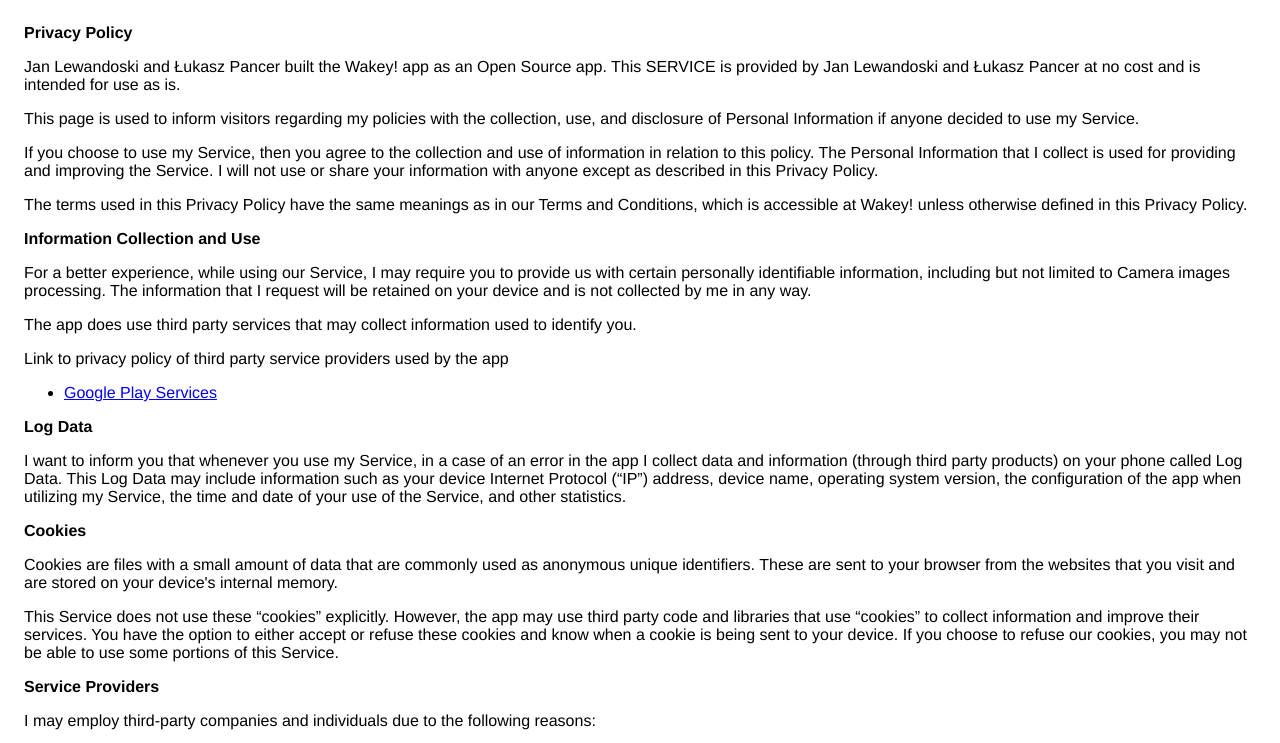
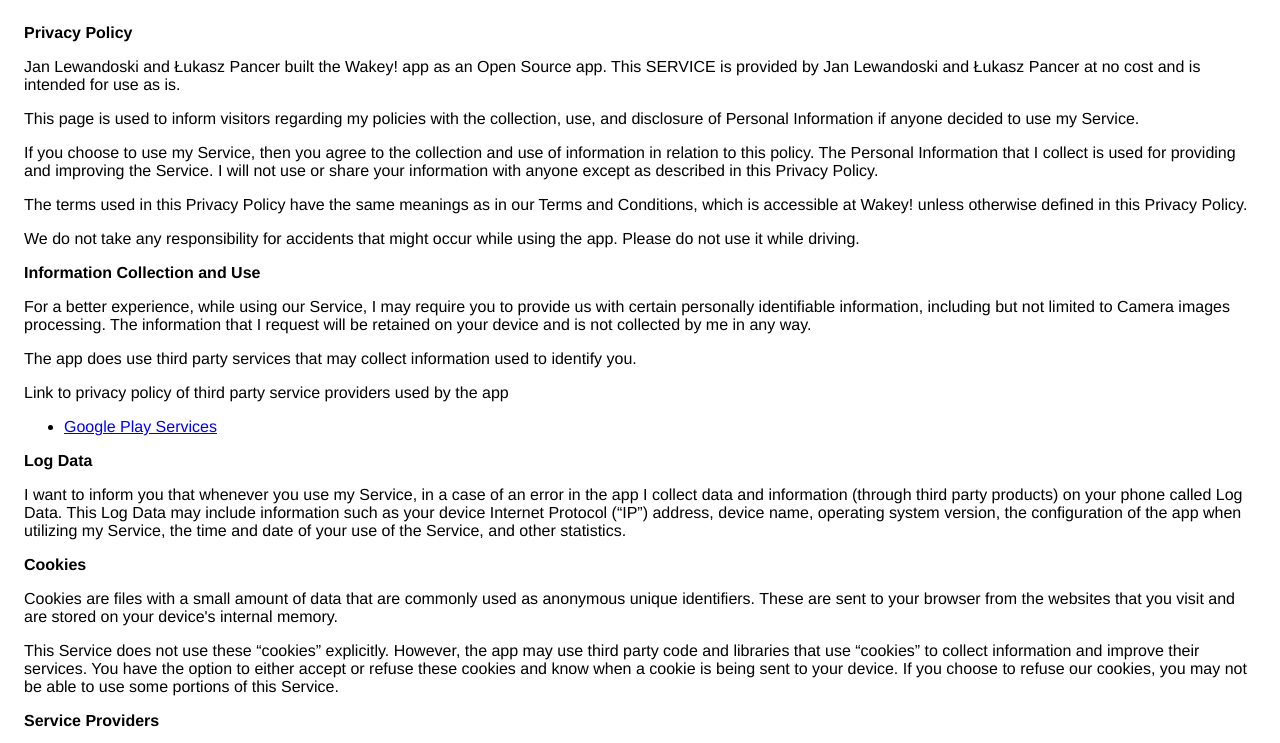
Before and after one commit to 223966/wakey_privacy_policy, a plain HTML site: page index.html in a window 1280 px wide. Shown: the top 743 px of the page. Drawn offline with Linux system fonts and the light colour scheme.

Commit message:
Update index.html

```diff
--- a/index.html
+++ b/index.html
@@ -34,6 +34,10 @@
       The terms used in this Privacy Policy have the same meanings as in our
       Terms and Conditions, which is accessible at Wakey! unless otherwise
       defined in this Privacy Policy.
+    </p>
+    <p>
+      We do not take any responsibility for accidents that might occur while using the app.
+      Please do not use it while driving.
     </p>
     <p><strong>Information Collection and Use</strong></p>
     <p>
```
